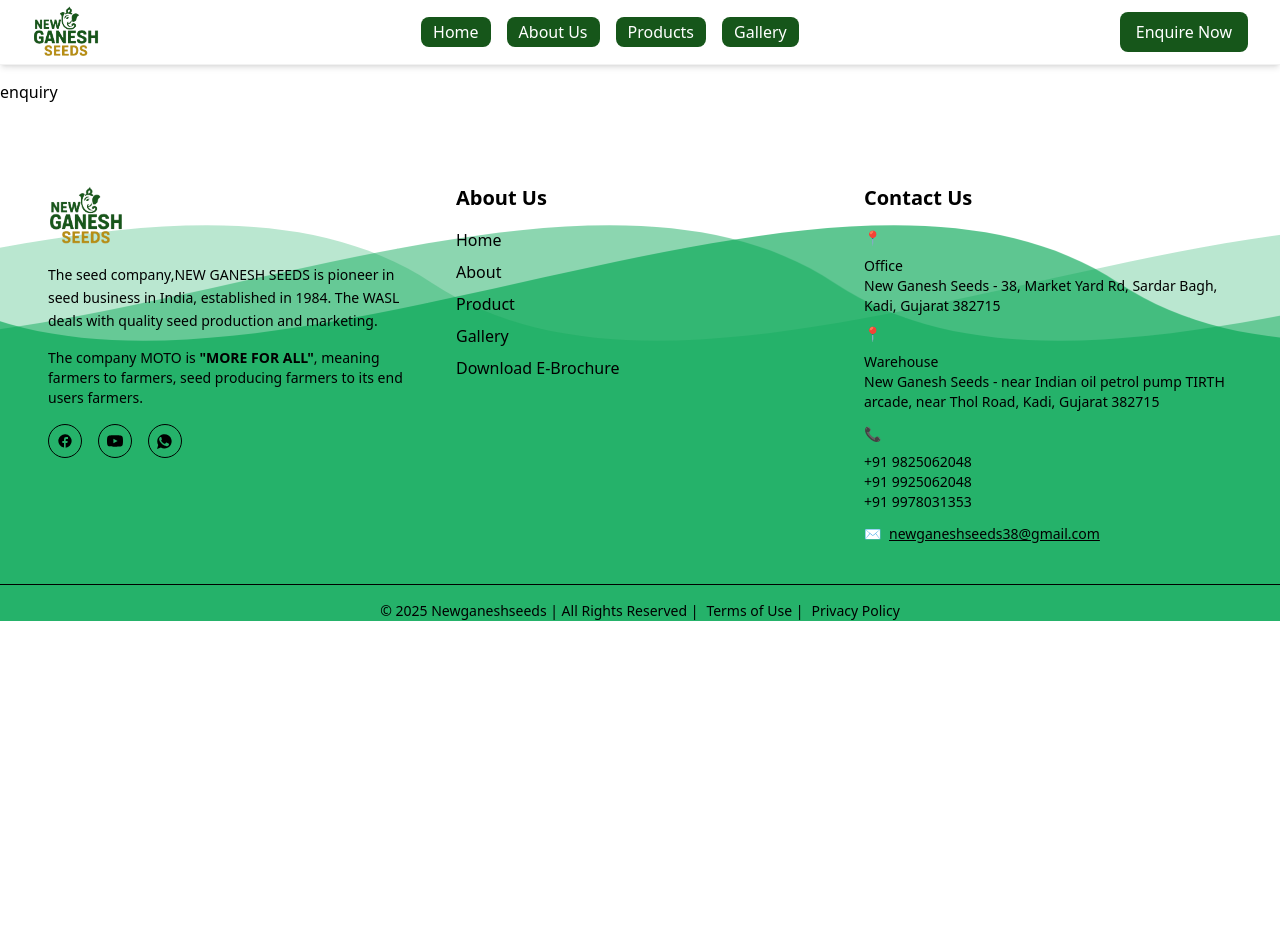
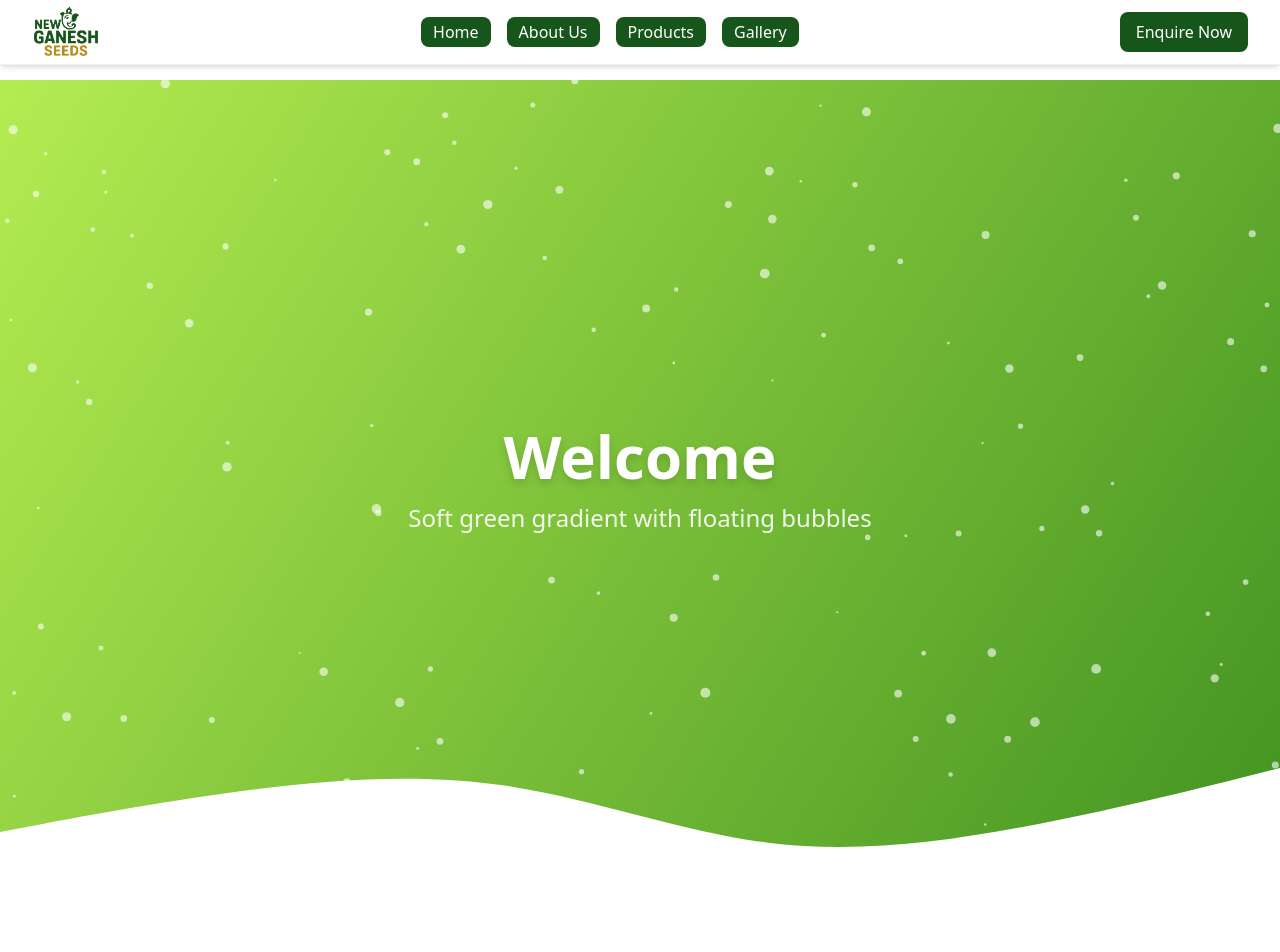
Before and after one commit to Megha108/NewGanesh_Business, a React (Vite) app in the folder new-ganesh/: page /enquire in a window 1280 px wide. Shown: the top 952 px of the page. Before the commit the page ends 800 px from the top, so only its background shows below. Built offline with nearby package versions, Linux system fonts and the light colour scheme; no server answers.

Commit message:
change in enquiry page and photo in landing page ,and product page our seeds product title in center
if any change tell me

```diff
--- a/new-ganesh/src/App.jsx
+++ b/new-ganesh/src/App.jsx
@@ -4,7 +4,7 @@ import AboutUsPage from "./pages/aboutUsPage/aboutUs";
 import ProductMain from "./pages/productpage/main.jsx";
 import SeedTrail from "./common/SeedTrail";
 import EnquiryPage from "./pages/enquiryPage/enquiryPage.jsx";
-
+import Enquiryform from "./pages/enquiryPage/enquiryform.jsx";
 export default function App() {
   return (
     <>
@@ -18,6 +18,7 @@ export default function App() {
         <Route path="/about" element={<AboutUsPage />} />
         <Route path="/products" element={<ProductMain />} />
         <Route path="/enquire" element={<EnquiryPage />} />
+        <Route path="/enquiryform" element={<EnquiryPage />} />
       </Routes>
     </>
   );
--- a/new-ganesh/src/common/navbar.jsx
+++ b/new-ganesh/src/common/navbar.jsx
@@ -44,7 +44,7 @@ function Navbar() {
 
         {/* CTA (desktop) */}
         <Link
-          to="/enquire"
+          to="/enquiryform"
           className="hidden md:inline-block rounded-lg bg-[#16561A] px-4 py-2 text-white font-medium hover:bg-[#228B22] transition"
         >
           Enquire Now
--- a/new-ganesh/src/index.css
+++ b/new-ganesh/src/index.css
@@ -1 +1,75 @@
 @import "tailwindcss";
+@tailwind base;
+@tailwind components;
+@tailwind utilities;
+
+/* 🌈 Animated Gradient Background */
+@layer utilities {
+  .bg-animated {
+    background: linear-gradient(315deg,
+      rgba(101, 0, 94, 1) 3%,
+      rgba(60, 132, 206, 1) 38%,
+      rgba(48, 238, 226, 1) 68%,
+      rgba(255, 25, 25, 1) 98%);
+    background-size: 400% 400%;
+    background-attachment: fixed;
+    animation: gradient 15s ease infinite;
+  }
+
+  @keyframes gradient {
+    0% {
+      background-position: 0% 0%;
+    }
+    50% {
+      background-position: 100% 100%;
+    }
+    100% {
+      background-position: 0% 0%;
+    }
+  }
+
+  /* 🌊 Waves */
+  .wave {
+    background: rgb(255 255 255 / 25%);
+    border-radius: 1000% 1000% 0 0;
+    position: fixed;
+    width: 200%;
+    height: 12em;
+    animation: wave 10s -3s linear infinite;
+    transform: translate3d(0, 0, 0);
+    opacity: 0.8;
+    bottom: 0;
+    left: 0;
+    z-index: -1;
+  }
+
+  .wave-2 {
+    bottom: -1.25em;
+    animation: wave 18s linear reverse infinite;
+    opacity: 0.8;
+  }
+
+  .wave-3 {
+    bottom: -2.5em;
+    animation: wave 20s -1s reverse infinite;
+    opacity: 0.9;
+  }
+
+  @keyframes wave {
+    2% {
+      transform: translateX(1);
+    }
+    25% {
+      transform: translateX(-25%);
+    }
+    50% {
+      transform: translateX(-50%);
+    }
+    75% {
+      transform: translateX(-25%);
+    }
+    100% {
+      transform: translateX(1);
+    }
+  }
+}
--- /dev/null
+++ b/new-ganesh/src/pages/enquiryPage/enquiry.css
@@ -0,0 +1,14 @@
+canvas {
+  display: block;
+}
+
+/* Wave animation */
+@keyframes waveMotion {
+  0% { transform: translateX(0); }
+  50% { transform: translateX(-50px); }
+  100% { transform: translateX(0); }
+}
+
+.animate-wave {
+  animation: waveMotion 6s ease-in-out infinite;
+}
--- a/new-ganesh/src/pages/enquiryPage/enquiryform.jsx
+++ b/new-ganesh/src/pages/enquiryPage/enquiryform.jsx
@@ -1,9 +1,109 @@
-import React from 'react';
+import { useEffect, useRef } from "react";
+import "./enquiry.css";
 
-const Enquiryform = () => {
+export default function HeroBackground() {
+  const canvasRef = useRef(null);
+
+  useEffect(() => {
+    const canvas = canvasRef.current;
+    const ctx = canvas.getContext("2d");
+    let width = (canvas.width = window.innerWidth);
+    let height = (canvas.height = window.innerHeight);
+
+    const bubbles = Array.from({ length: 120 }, () => ({
+      x: Math.random() * width,
+      y: Math.random() * height,
+      r: Math.random() * 4 + 1,
+      dx: (Math.random() - 0.5) * 0.7,
+      dy: (Math.random() - 0.5) * 0.7,
+    }));
+
+    let mouse = { x: width / 2, y: height / 2 };
+
+    const draw = () => {
+      ctx.clearRect(0, 0, width, height);
+
+      // 🌿 soft gradient background
+      const gradient = ctx.createLinearGradient(0, 0, width, height);
+      gradient.addColorStop(0, "#b4ec51");
+      gradient.addColorStop(1, "#429321");
+      ctx.fillStyle = gradient;
+      ctx.fillRect(0, 0, width, height);
+
+      // 🫧 draw floating bubbles
+      bubbles.forEach((b) => {
+        b.x += b.dx;
+        b.y += b.dy;
+
+        if (b.x < 0 || b.x > width) b.dx *= -1;
+        if (b.y < 0 || b.y > height) b.dy *= -1;
+
+        // mouse repel
+        const dist = Math.hypot(mouse.x - b.x, mouse.y - b.y);
+        if (dist < 120) {
+          const angle = Math.atan2(b.y - mouse.y, b.x - mouse.x);
+          b.x += Math.cos(angle) * 2;
+          b.y += Math.sin(angle) * 2;
+        }
+
+        ctx.beginPath();
+        ctx.arc(b.x, b.y, b.r, 0, Math.PI * 2);
+        ctx.fillStyle = "rgba(255, 255, 255, 0.6)";
+        ctx.fill();
+      });
+
+      requestAnimationFrame(draw);
+    };
+
+    draw();
+
+    // 🖱️ track mouse movement
+    const handleMouseMove = (e) => {
+      mouse.x = e.clientX;
+      mouse.y = e.clientY;
+    };
+
+    window.addEventListener("mousemove", handleMouseMove);
+
+    // handle resize
+    const handleResize = () => {
+      width = canvas.width = window.innerWidth;
+      height = canvas.height = window.innerHeight;
+    };
+    window.addEventListener("resize", handleResize);
+
+    return () => {
+      window.removeEventListener("mousemove", handleMouseMove);
+      window.removeEventListener("resize", handleResize);
+    };
+  }, []);
+
   return (
-    <h1>enquiry</h1>
+    <div className="relative h-screen overflow-hidden flex items-center justify-center">
+      {/* 🟩 Canvas gradient + bubbles */}
+      <canvas ref={canvasRef} className="absolute inset-0 w-full h-full" />
+
+      {/* 🌊 Static White Wave at Bottom */}
+      <div className="absolute bottom-0 w-full overflow-hidden">
+        <svg
+          className="w-full h-40"
+          viewBox="0 0 1440 320"
+          preserveAspectRatio="none"
+        >
+          <path
+            fill="rgba(255,255,255,1)"
+            d="M0,224L48,208C96,192,192,160,288,138.7C384,117,480,107,576,133.3C672,160,768,224,864,245.3C960,267,1056,245,1152,213.3C1248,181,1344,139,1392,117.3L1440,96V320H0Z"
+          ></path>
+        </svg>
+      </div>
+
+      {/* 🌿 Foreground Content */}
+      <div className="relative z-10 text-center text-white">
+        <h1 className="text-6xl font-extrabold drop-shadow-lg">Welcome</h1>
+        <p className="mt-4 text-2xl opacity-90">
+          Soft green gradient with floating bubbles
+        </p>
+      </div>
+    </div>
   );
-};
-
-export default Enquiryform;
+}
--- a/new-ganesh/src/pages/home/landing.jsx
+++ b/new-ganesh/src/pages/home/landing.jsx
@@ -5,13 +5,14 @@ import BG3 from "../../assets/image/home/ganesh54.jpg";
 import BG4 from "../../assets/image/home/ganesh6.jpg";
 import BG5 from "../../assets/image/home/ganesh16.jpg";
 import BG6 from "../../assets/image/home/ganesh52.jpg";
-import BG7 from "../../assets/image/home/ganesh54.jpg";
+import BG7 from "../../assets/image/home/ganesh67.jpg";
+import BG9 from "../../assets/image/home/ganesh84.jpg";
 import BG8 from "../../assets/image/home/grase.png";
 
 import "./Landing.css";
 
 const Landing = () => {
-  const webImages = [BG7, BG1, BG6];
+  const webImages = [BG7, BG1, BG6, BG9,];
   const mobileImages = [BG5, BG4, BG3, BG2];
 
   const getMobile = () => window.innerWidth < 900;
--- a/new-ganesh/src/pages/productpage/products.jsx
+++ b/new-ganesh/src/pages/productpage/products.jsx
@@ -216,7 +216,7 @@ const Products = () => {
   const [selectedProduct, setSelectedProduct] = useState(null);
 
   return (
-    <div className="min-h-screen bg-gray-50 py-10 px-5">
+    <div className="min-h-screen bg-gray-50 flex flex-col justify-center items-center py-10 px-5">
       {/* 🌿 Grass-text heading */}
       <h1 className="grassText text-[50px] sm:text-[56px] lg:text-[72px] leading-tight font-bold text-center mb-12">
         Our Seed Products
```
Also changed, not shown: new-ganesh/src/assets/image/home/Ganesh67.jpg (added), new-ganesh/src/assets/image/home/Ganesh84.jpg (added).
